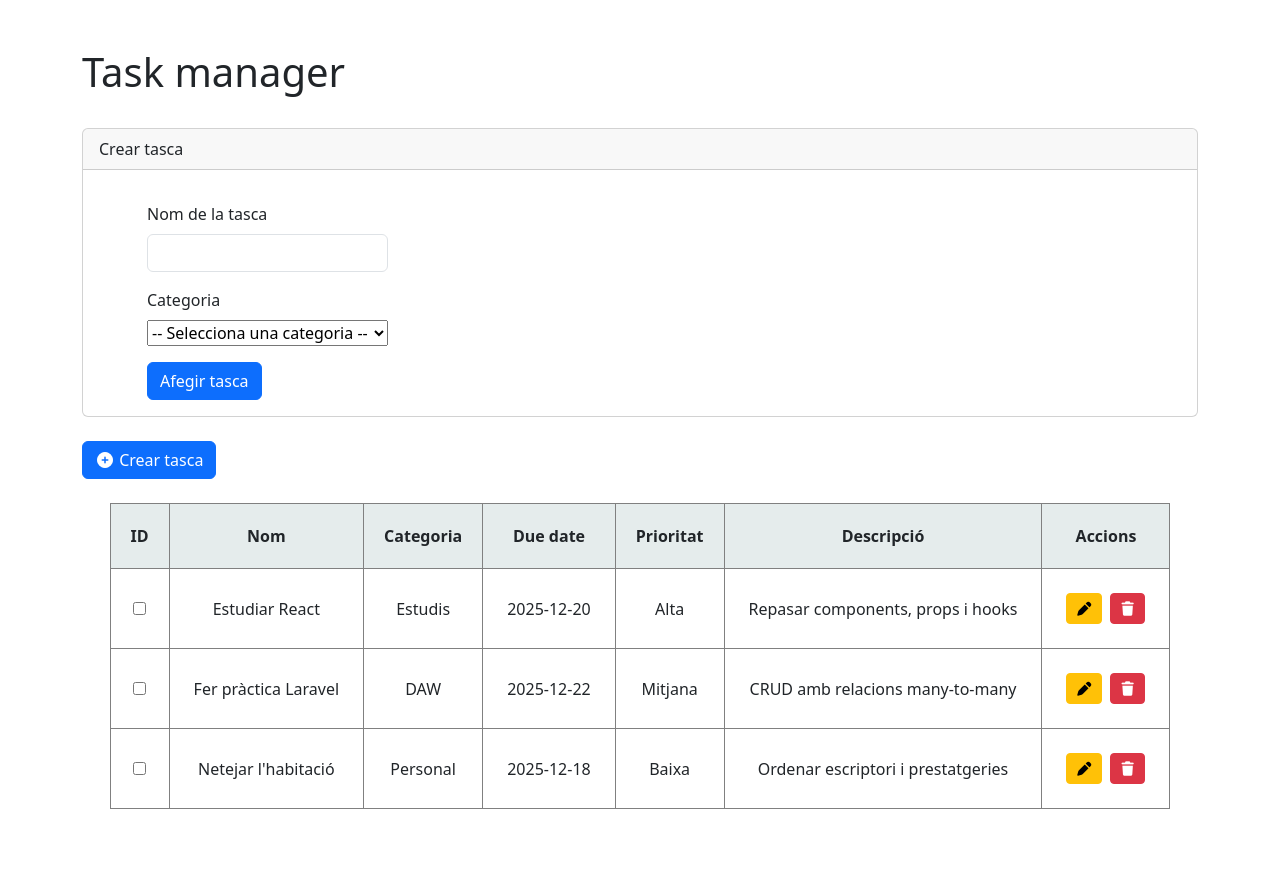
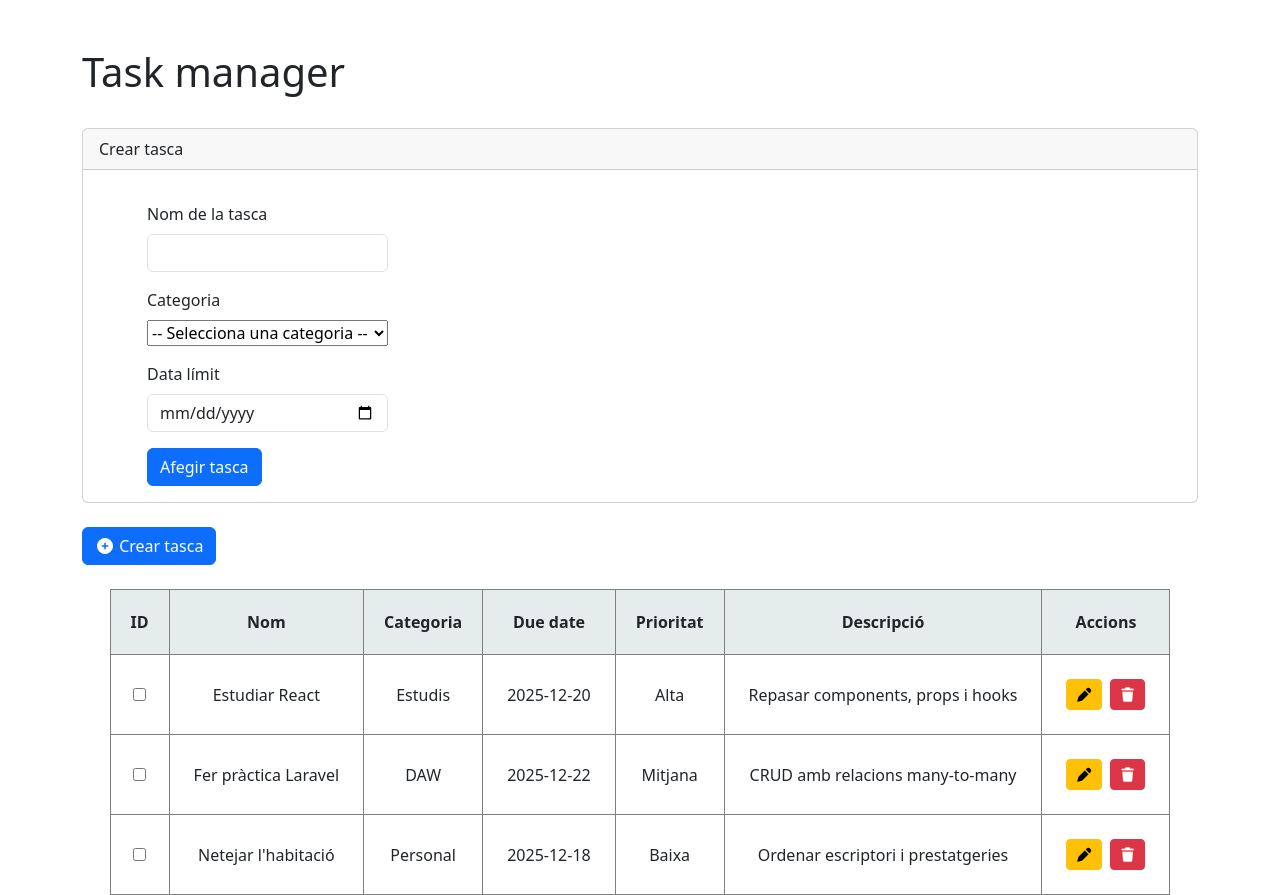
Before and after one commit to aaroncano2006/react_task_manager, a React (Vite) app: page / in a window 1280 px wide. Before the commit the page ends 809 px from the top, so only its background shows below. Built offline with nearby package versions, Linux system fonts and the light colour scheme.

Commit message:
taskDueDate implementada al formulari amb les seves validacions.
Zod Schema task.js corregit per a validar correctament taskDueDate

```diff
--- a/src/App.jsx
+++ b/src/App.jsx
@@ -89,6 +89,19 @@ function App() {
               </div>
             </div>
 
+            <div className="row mb-3">
+              <div className="col-3">
+                <Input
+                  bootstrap="form-control"
+                  type="date"
+                  name="taskDueDate"
+                  id="taskDueDate"
+                >
+                  Data límit
+                </Input>
+              </div>
+            </div>
+
             <Button bootstrap="btn btn-primary" type="submit">
               Afegir tasca
             </Button>
--- a/src/schemas/task.js
+++ b/src/schemas/task.js
@@ -1,10 +1,7 @@
 import { z } from "zod";
 
 export const taskSchema = z.object({
-  taskName: z
-    .string()
-    .min(5, { message: "El nom és obligatori" })
-    .min(5, { message: "Longitud mínima de 5 caràcters" }),
+  taskName: z.string().min(5, { message: "Longitud mínima de 5 caràcters" }),
 
   taskCategory: z.enum(["Personal", "Casa", "Feina", "Estudis"], {
     errorMap: () => ({
@@ -16,15 +13,18 @@ export const taskSchema = z.object({
     .date()
     .min(
       (() => {
-        const avui = new Date();
-        avui.setHours(0, 0, 0, 0);
-        return avui.getDate() + 1;
+        const avui = new Date(); // Agafa la data actual (hora inclosa).
+        avui.setHours(0, 0, 0, 0); // Setejem l'hora 0:00. Així evitarem errors amb hores i només agafarem el dia de l'any.
+        const dema = new Date(avui); // Creem la data de demà a partir d'avui
+        dema.setDate(avui.getDate() + 1); // Sumem 1 dia i ja tenim la data de demà per utilitzar-la com a requisit mínim.
+        return dema;
       })(),
       {
         message: "La data ha de ser com a mínim demà.",
       }
     )
     .transform((data) => {
+      // Retorna la data directament en format DD/MM/YYYY. D'aquesta forma serà compatible sense tenir en compte l'idioma del navegador.
       const dia = String(data.getDate()).padStart(2, "0");
       const mes = String(data.getMonth() + 1).padStart(2, "0");
       const any = data.getFullYear();
```
